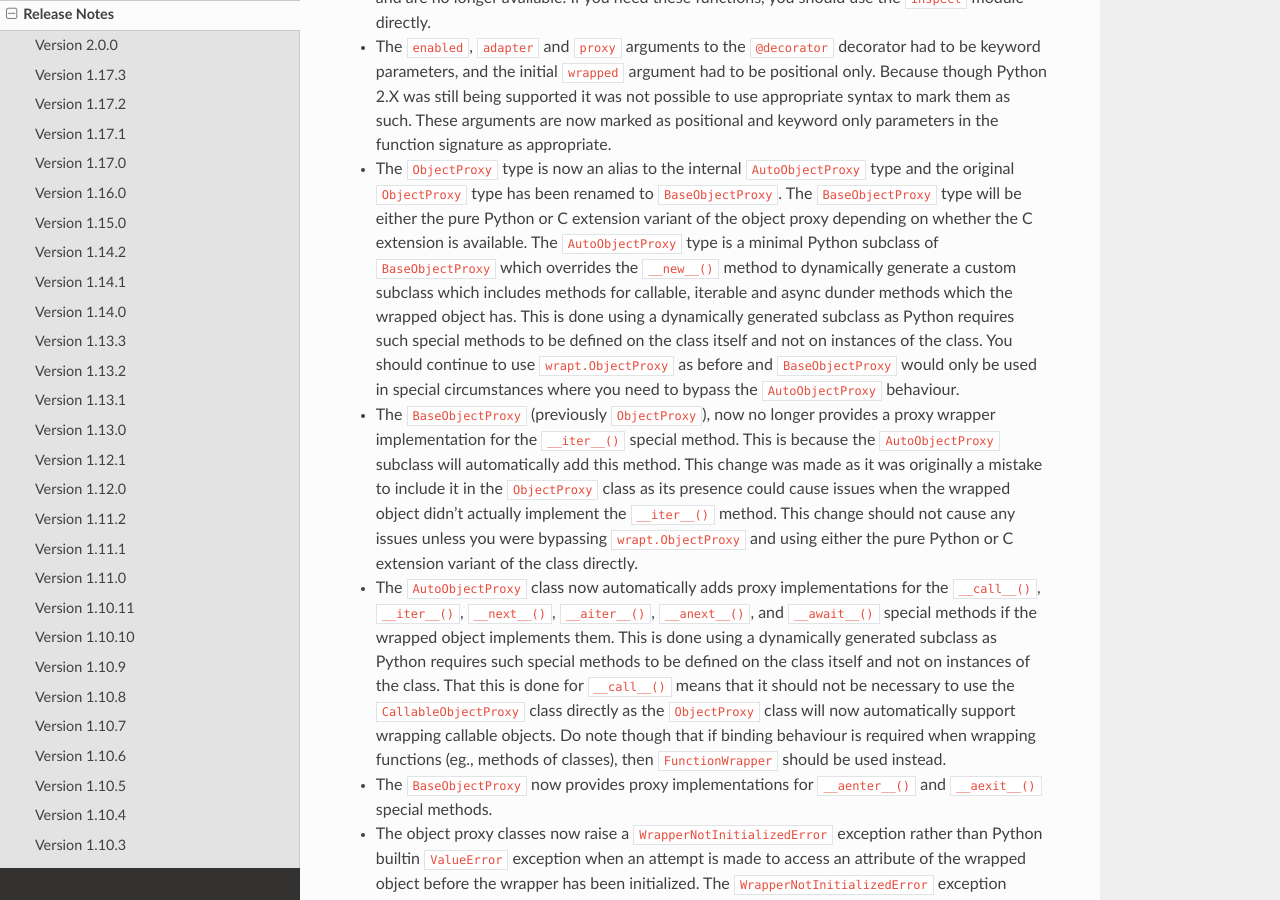
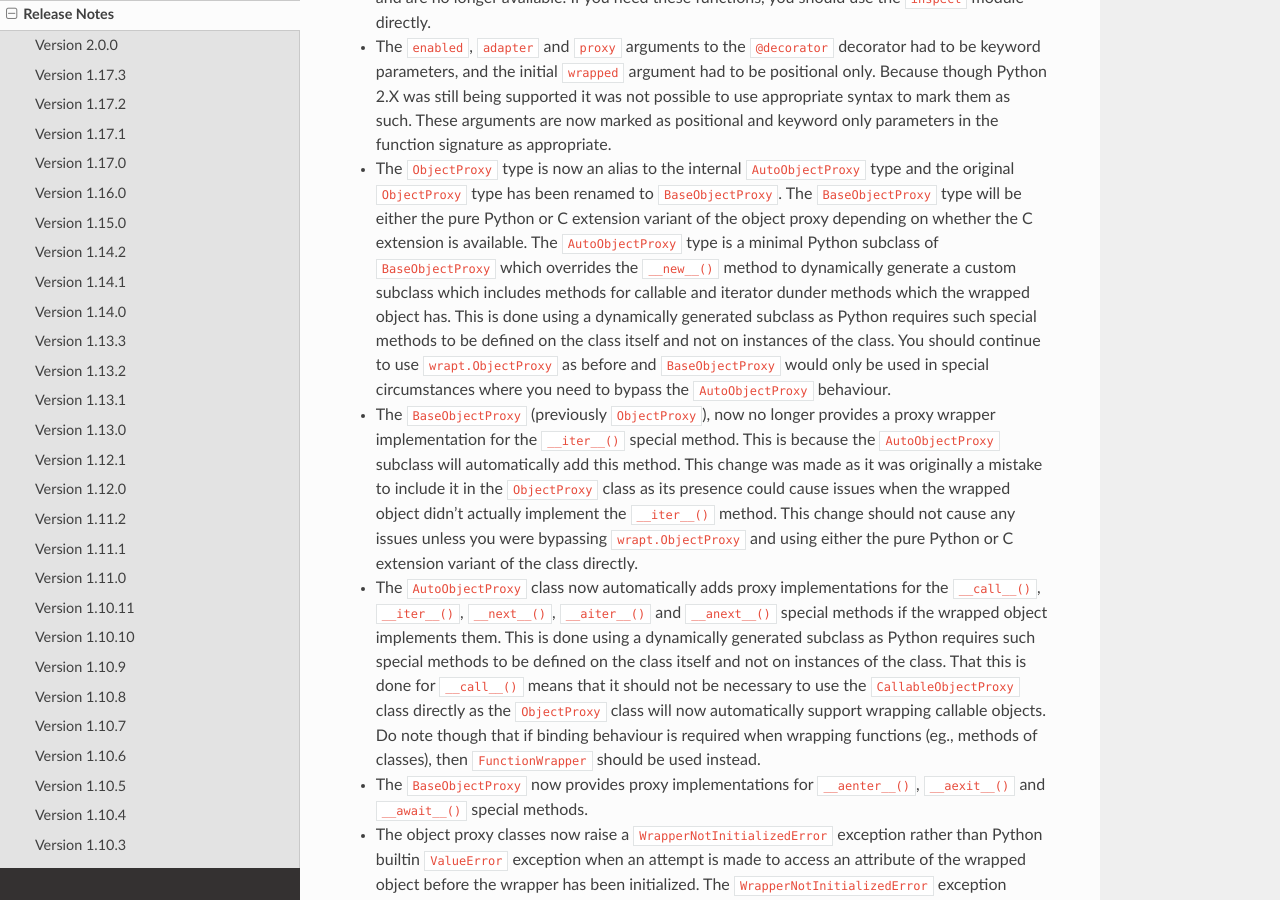
Before and after one commit to GrahamDumpleton/wrapt, a Sphinx documentation site: the page built from docs/changes.rst, in a window 1280 px wide and 900 px high, scrolled down 964 px. Built offline with Sphinx 7.4.7 and the Read the Docs theme 3.1.0, drawn with Linux system fonts in a browser that asks for light colours.

```diff
--- a/docs/changes.rst
+++ b/docs/changes.rst
@@ -59,9 +59,9 @@ these reasons a major version bump is being made.
   Python or C extension variant of the object proxy depending on whether the
   C extension is available. The ``AutoObjectProxy`` type is a minimal Python
   subclass of ``BaseObjectProxy`` which overrides the ``__new__()`` method to
-  dynamically generate a custom subclass which includes methods for callable,
-  iterable and async dunder methods which the wrapped object has. This is done
-  using a dynamically generated subclass as Python requires such special methods
+  dynamically generate a custom subclass which includes methods for callable and
+  iterator dunder methods which the wrapped object has. This is done using a
+  dynamically generated subclass as Python requires such special methods
   to be defined on the class itself and not on instances of the class. You
   should continue to use ``wrapt.ObjectProxy`` as before and ``BaseObjectProxy``
   would only be used in special circumstances where you need to bypass the
@@ -77,19 +77,18 @@ these reasons a major version bump is being made.
   either the pure Python or C extension variant of the class directly.
 
 * The ``AutoObjectProxy`` class now automatically adds proxy implementations
-  for the ``__call__()``, ``__iter__()``, ``__next__()``, ``__aiter__()``,
-  ``__anext__()``, and ``__await__()`` special methods if the wrapped object
-  implements them. This is done using a dynamically generated subclass as Python
-  requires such special methods to be defined on the class itself and not on
-  instances of the class. That this is done for ``__call__()`` means that it
-  should not be necessary to use the ``CallableObjectProxy`` class directly as the
-  ``ObjectProxy`` class will now automatically support wrapping callable
-  objects. Do note though that if binding behaviour is required when wrapping
-  functions (eg., methods of classes), then ``FunctionWrapper`` should be used
-  instead.
+  for the ``__call__()``, ``__iter__()``, ``__next__()``, ``__aiter__()`` and
+  ``__anext__()`` special methods if the wrapped object implements them. This
+  is done using a dynamically generated subclass as Python requires such special
+  methods to be defined on the class itself and not on instances of the class.
+  That this is done for ``__call__()`` means that it should not be necessary to
+  use the ``CallableObjectProxy`` class directly as the ``ObjectProxy`` class
+  will now automatically support wrapping callable objects. Do note though that
+  if binding behaviour is required when wrapping functions (eg., methods of
+  classes), then ``FunctionWrapper`` should be used instead.
 
-* The ``BaseObjectProxy`` now provides proxy implementations for ``__aenter__()``
-  and ``__aexit__()`` special methods.
+* The ``BaseObjectProxy`` now provides proxy implementations for
+  ``__aenter__()``, ``__aexit__()`` and ``__await__()`` special methods.
 
 * The object proxy classes now raise a ``WrapperNotInitializedError`` exception
   rather than Python builtin ``ValueError`` exception when an attempt is made
```
